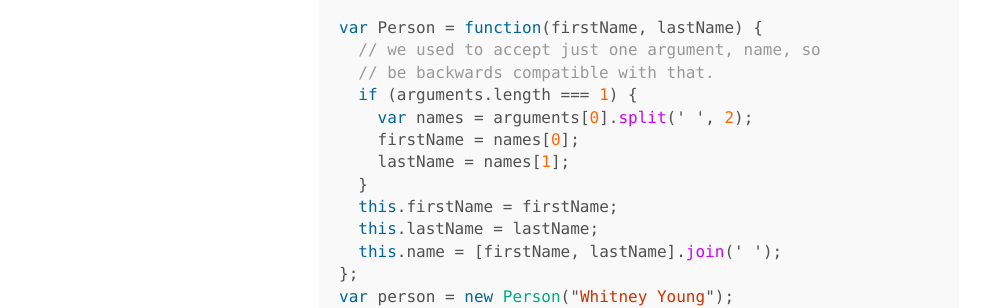
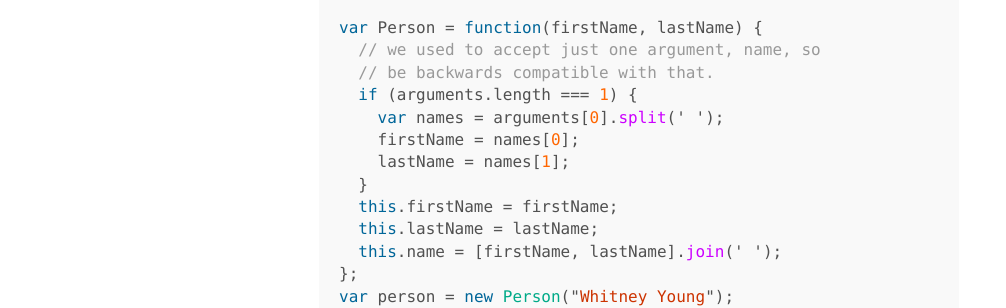
Before and after one commit to wbyoung/jsi, a Jekyll site: the page built from _posts/00-03-01-objects.md, in a window 1280 px wide and 1400 px high, scrolled down 7187 px. Shown: the part 152-460 px from the top of the window, without its empty margins (1-1007 px from the left). Built offline with Jekyll 4.4.1, drawn with Linux system fonts in a browser that asks for light colours; nearby versions of some CDN libraries; Markdown is read by kramdown in place of the engine named in the settings.

Commit message:
Second argument not correct.

```diff
--- a/_config.yml
+++ b/_config.yml
@@ -18,4 +18,4 @@
   url:            https://twitter.com/wbyoung
 
 # Custom vars
-version:          1.0.15
+version:          1.0.16
--- a/_posts/00-03-01-objects.md
+++ b/_posts/00-03-01-objects.md
@@ -325,7 +325,7 @@
   // we used to accept just one argument, name, so
   // be backwards compatible with that.
   if (arguments.length === 1) {
-    var names = arguments[0].split(' ', 2);
+    var names = arguments[0].split(' ');
     firstName = names[0];
     lastName = names[1];
   }
@@ -383,7 +383,7 @@
   return this._name;
 }
 Person.prototype.setName = function(name) {
-  var names = name.split(' ', 2);
+  var names = name.split(' ');
   this._firstName = names[0];
   this._lastName = names[1];
   this._name = name;
```
